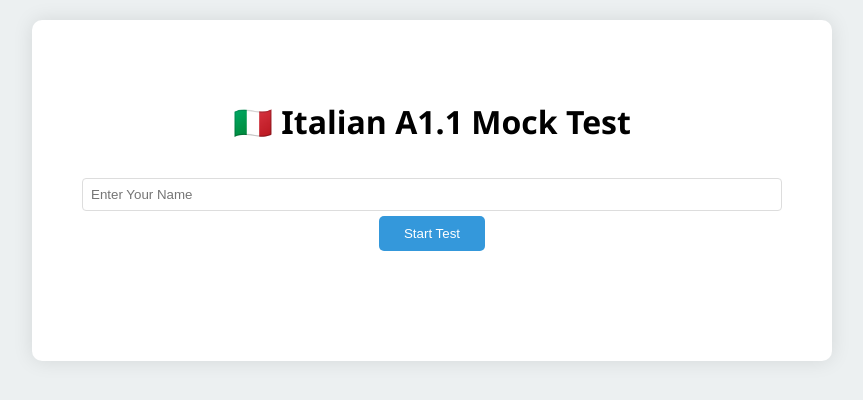
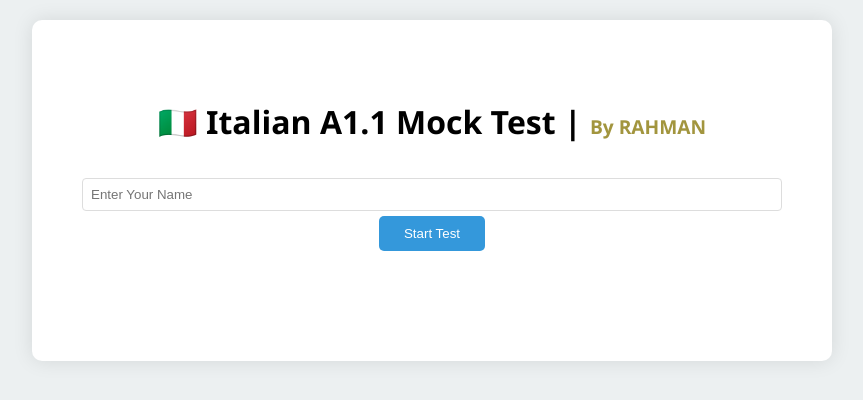
Before and after one commit to faizanurahman17/italian_mock_test_A1_1, a plain HTML site: page index.html in a window 1280 px wide. Shown: the whole page, without its empty margins (208-1071 px from the left). Drawn offline with Linux system fonts and the light colour scheme.

Commit message:
production tag

```diff
--- a/index.html
+++ b/index.html
@@ -10,7 +10,7 @@
 <body>
     <div class="container">
         <div class="welcome-screen" id="welcomeScreen">
-            <h1>🇮🇹 Italian A1.1 Mock Test</h1>
+            <h1>🇮🇹 Italian A1.1 Mock Test | <span class="rahman-production">By RAHMAN</span></h1>
             <div style="margin: 30px 0;">
                 <input type="text" id="userName" placeholder="Enter your name" style="text-transform: capitalize;">
                 <button class="btn btn-primary" onclick="startTest()">Start Test</button>
--- a/style.css
+++ b/style.css
@@ -113,3 +113,8 @@ input[type="text"], select, textarea {
     height: 100px;
     margin: 10px 0;
 }
+
+.rahman-production {
+    color: #a2953e!important;
+    font-size: 1.2rem;
+}
```
